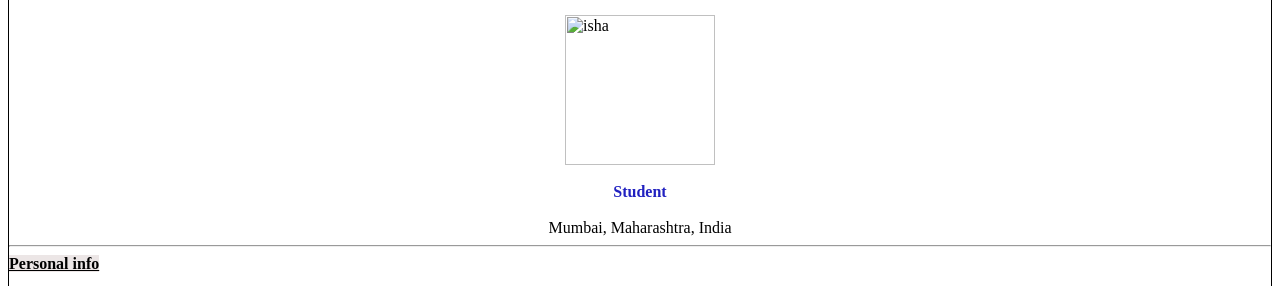
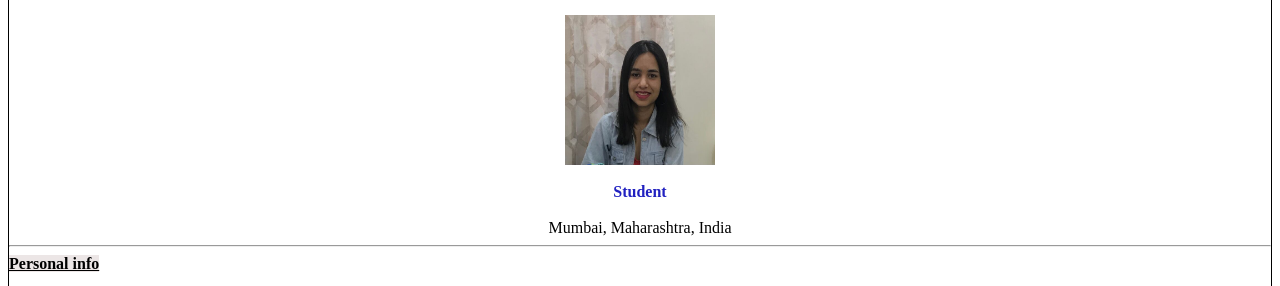
Before and after one commit to ishapardikar/cv-css, a plain HTML site: page Resume.html in a window 1280 px wide. Shown: the part 76-362 px from the top of the page. Drawn offline with Linux system fonts and the light colour scheme.

Commit message:
Update Resume.html

```diff
--- a/Resume.html
+++ b/Resume.html
@@ -10,7 +10,7 @@
 
         <div class="center"> Isha Hemant Pardikar </div>
         <br>
-      <div class="image"><img  src="images/isha.jpeg" class="image" alt="isha" width="150" height="150"></div>
+      <div class="image"><img  src="isha.jpeg" class="image" alt="isha" width="150" height="150"></div>
         <br>
         <div class="student"> <b>Student</b></div>
           <br>
```
